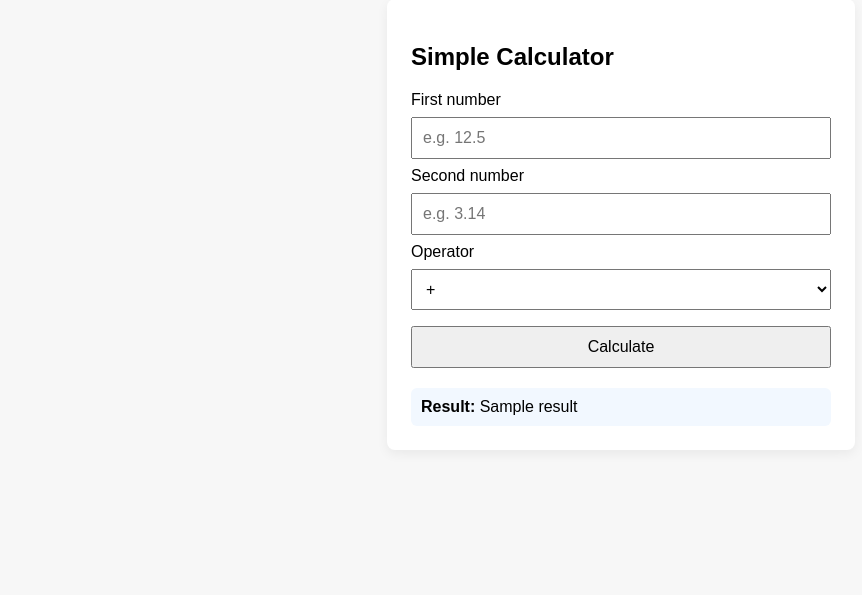
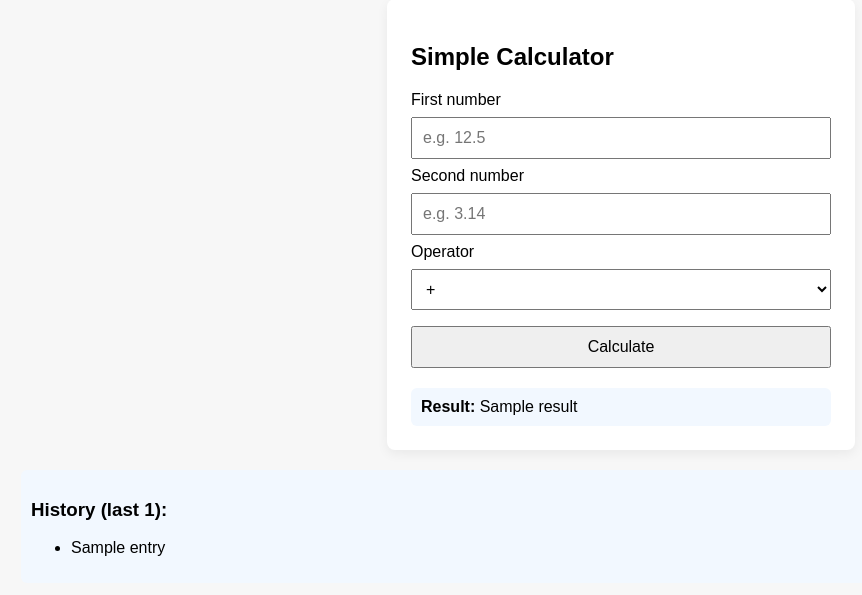
Before and after one commit to riya9818/Calculator, a Django app: template calc/templates/calc/calculator.html in a window 1280 px wide. Shown: the part 41-636 px from the top of the page, without its empty margins (19-881 px from the left). Run offline with Django 5.2, Linux system fonts and the light colour scheme; the template is opened without the code that fills it: most values are stand-ins (such as "Sample title", 1, 10 or a date in 2020).

Commit message:
history templates

```diff
--- a/calc/templates/calc/calculator.html
+++ b/calc/templates/calc/calculator.html
@@ -44,5 +44,16 @@
       <div class="error"><strong>{{ error }}</strong></div>
     {% endif %}
   </div>
+  {% if history %}
+  <div class="result" style="margin-top:20px;">
+    <h3>History (last {{ history|length }}):</h3>
+    <ul>
+      {% for entry in history %}
+        <li>{{ entry }}</li>
+      {% endfor %}
+    </ul>
+  </div>
+{% endif %}
+
 </body>
 </html>
```
